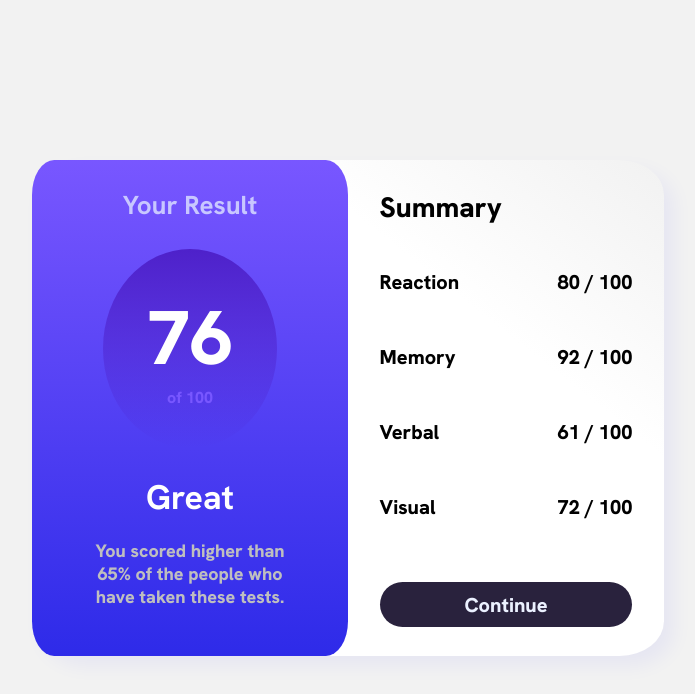
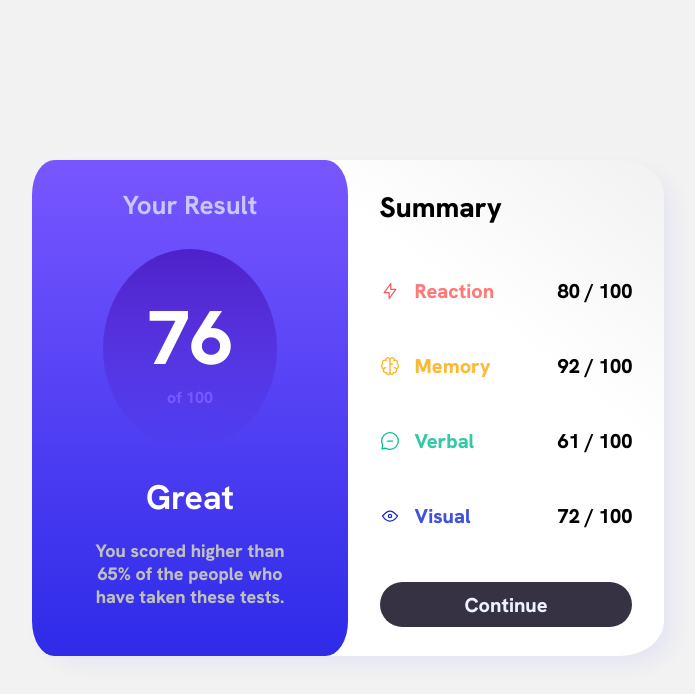
Before and after one commit to AlexBetita/FM-Results-Summary-Component, a plain HTML site: page results-summary-component-main/index.html in a window 1280 px wide. Shown: the whole page, without its empty margins (292-987 px from the left). Drawn offline with Linux system fonts and the light colour scheme.

Commit message:
nearing finishing right

```diff
--- a/results-summary-component-main/index.html
+++ b/results-summary-component-main/index.html
@@ -64,6 +64,7 @@
 
           <div>
             <div>
+              <img src="./assets/images/icon-reaction.svg" alt="react">
               Reaction
             </div>
             <div>
@@ -73,6 +74,7 @@
 
           <div>
             <div>
+              <img src="./assets/images/icon-memory.svg" alt="memory">
               Memory
             </div>
             <div>
@@ -82,6 +84,7 @@
 
           <div>
             <div>
+              <img src="./assets/images/icon-verbal.svg" alt="verbal">
               Verbal
             </div>
             <div>
@@ -91,6 +94,7 @@
 
           <div>
             <div>
+              <img src="./assets/images/icon-visual.svg" alt="visual">
               Visual
             </div>
             <div>
--- a/results-summary-component-main/main.css
+++ b/results-summary-component-main/main.css
@@ -138,6 +138,43 @@ html,body {
     padding: 15px 0px;
 }
 
+.stats > div > div {
+    display: flex;
+    align-items: center;
+}
+
+.stats > div:nth-child(1) > div:nth-child(1){
+    color: hsla(0, 100%, 67%, .8);
+}
+
+.stats > div:nth-child(1) > div:nth-child(1) > img{
+    padding-right: 15px;
+}
+
+.stats > div:nth-child(2) > div:nth-child(1){
+    color: hsla(39, 100%, 50%, .8);
+}
+
+.stats > div:nth-child(2) > div:nth-child(1) > img{
+    padding-right: 15px;
+}
+
+.stats > div:nth-child(3) > div:nth-child(1){
+    color: hsla(166, 97%, 37%, .8);
+}
+
+.stats > div:nth-child(3) > div:nth-child(1) > img{
+    padding-right: 15px;
+}
+
+.stats > div:nth-child(4) > div:nth-child(1){
+    color: hsla(234, 85%, 45%, .8);
+}
+
+.stats > div:nth-child(4) > div:nth-child(1) > img{
+    padding-right: 15px;
+}
+
 .continue {
     display: flex;
     justify-content: center;
@@ -146,7 +183,7 @@ html,body {
     color: hsl(221, 100%, 96%);
     width: 80%;
     border-radius: 25px;
-    background: rgb(41, 34, 61);
+    background: rgb(55, 50, 67);
     height: 45px;
     /* color: hsl(234, 85%, 45%); */
     /* color: hsl(241, 100%, 89%); */
```
